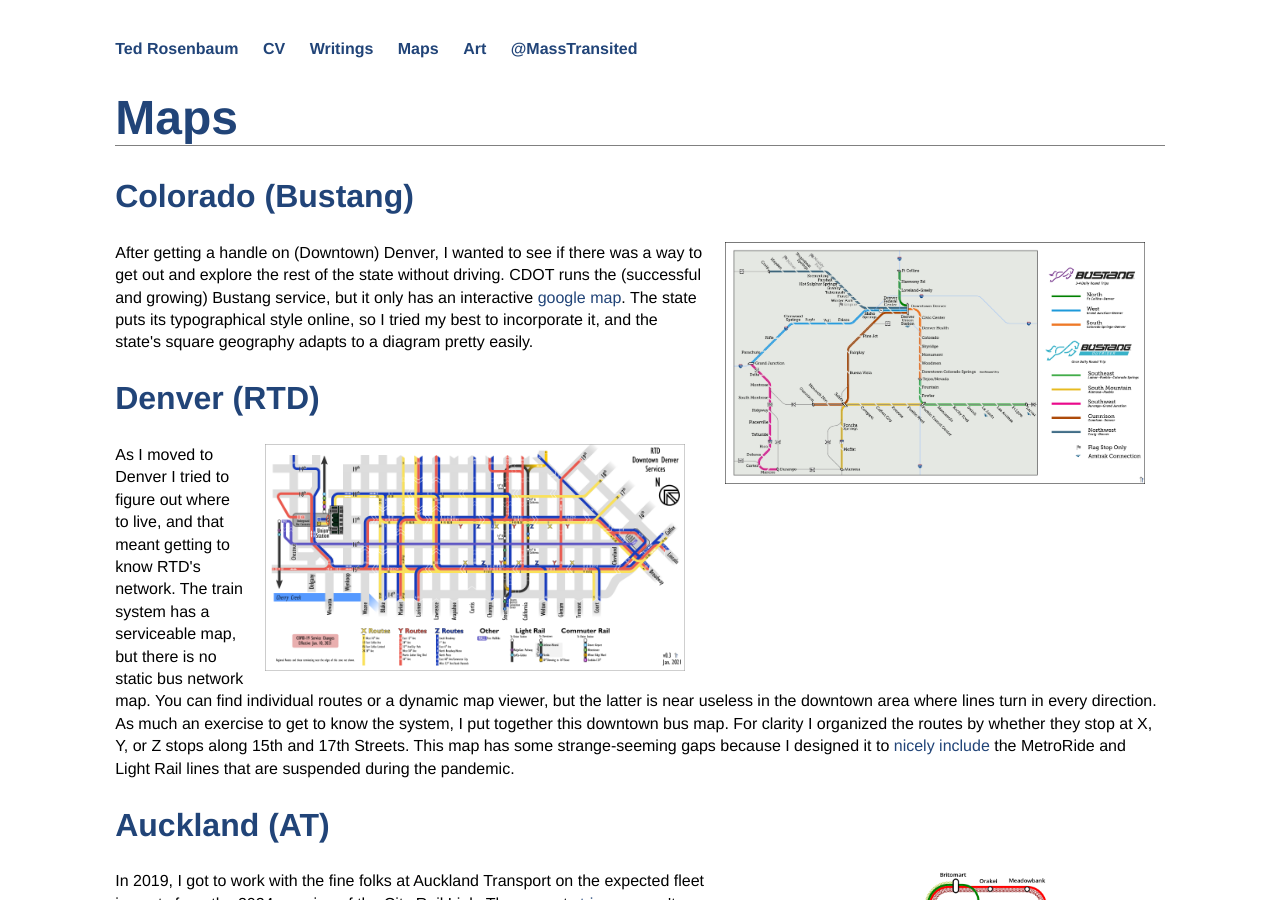
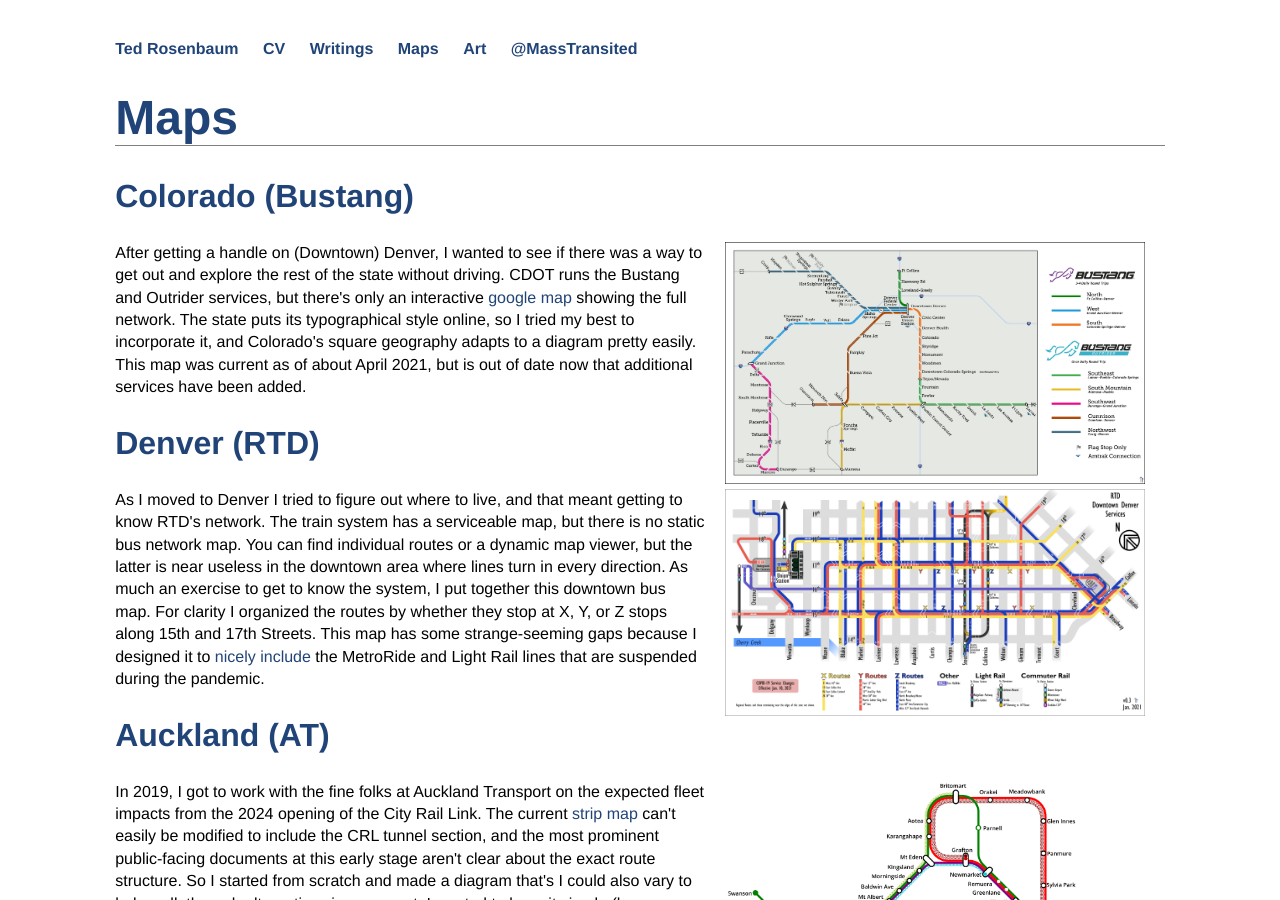
Before and after one commit to transited/transited.github.io, a Jekyll site: the page built from maps.html, in a window 1280 px wide and 900 px high. Built offline with Jekyll 4.4.1, drawn with Linux system fonts in a browser that asks for light colours; comment, search, counter and statistics services are not loaded.

Commit message:
Bustang Update
Expanded description of Bustang Map

```diff
--- a/maps.html
+++ b/maps.html
@@ -8,7 +8,7 @@
   <div class="clearfix">
     <h2>Colorado (Bustang)</h2>
     <p><a target="_blank" href="Files/BustangMap.png"><img class="right" src="Files/BustangMap.png" alt="Colorado Bustang Service Diagram" width="425" height="245"></a>
-      After getting a handle on (Downtown) Denver, I wanted to see if there was a way to get out and explore the rest of the state without driving. CDOT runs the (successful and growing) Bustang service, but it only has an interactive <a href="https://ridebustang.com/routes-maps/" target="_blank title="Bustang Map">google map</a>. The state puts its typographical style online, so I tried my best to incorporate it, and the state's square geography adapts to a diagram pretty easily.</p>
+      After getting a handle on (Downtown) Denver, I wanted to see if there was a way to get out and explore the rest of the state without driving. CDOT runs the Bustang and Outrider services, but there's only an interactive <a href="https://ridebustang.com/routes-maps/" target="_blank title="Bustang Map">google map</a> showing the full network. The state puts its typographical style online, so I tried my best to incorporate it, and Colorado's square geography adapts to a diagram pretty easily. This map was current as of about April 2021, but is out of date now that additional services have been added.</p>
   <div class="clearfix">
     <h2>Denver (RTD)</h2>
     <p><a target="_blank" href="Files/RTD.Downtown0.3.png"><img class="right" src="Files/RTD.Downtown0.3.png" alt="Denver downtown bus map" width="425" height="230"></a>
```
